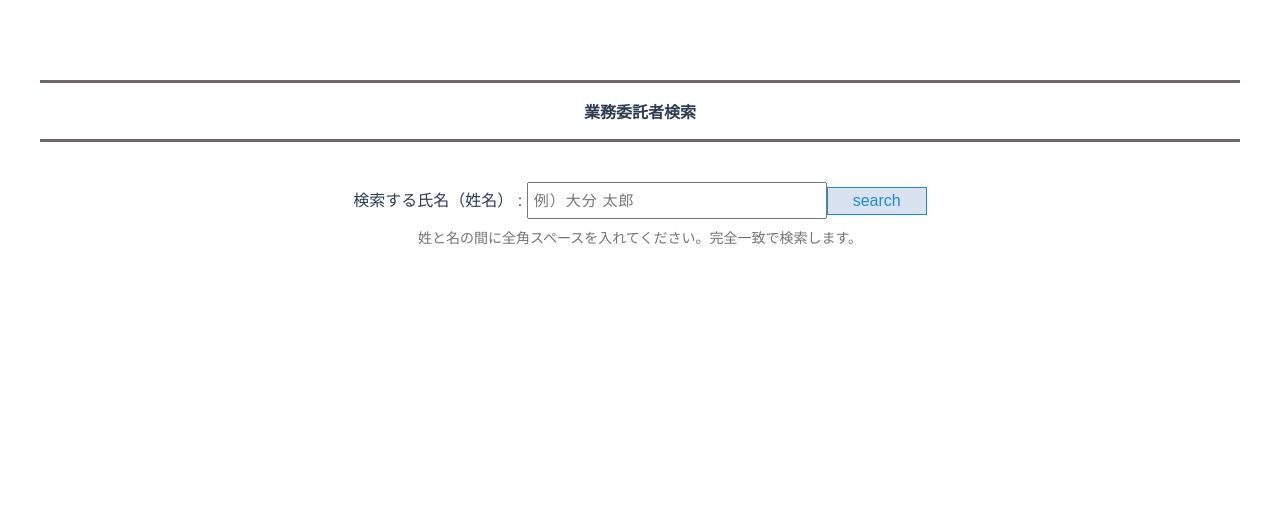
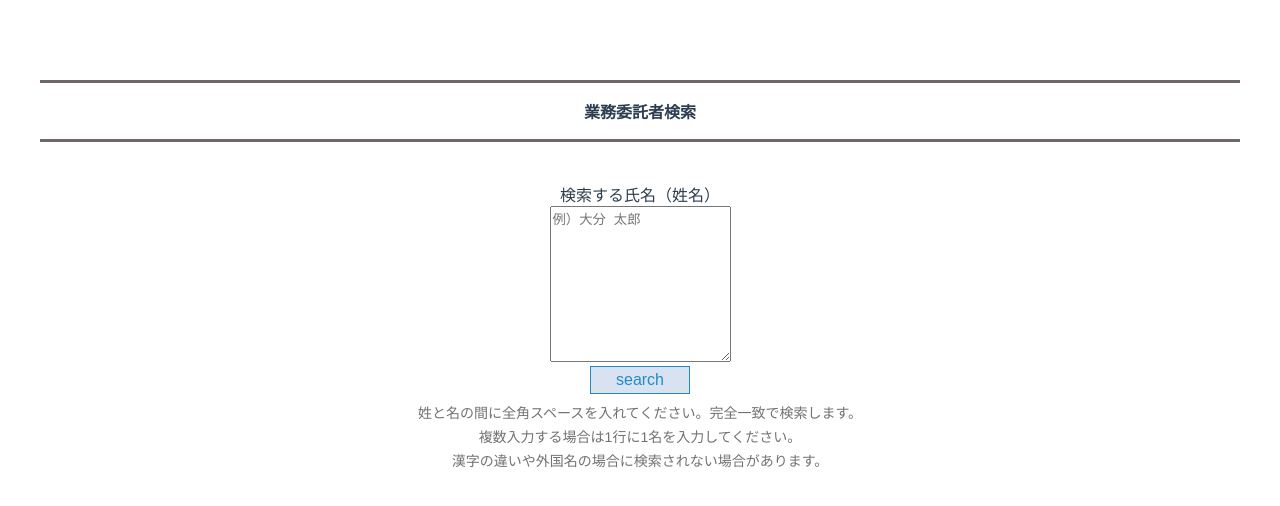
Before and after one commit to j-nakashima/oslist, a Vue app: page / in a window 1280 px wide. Shown: the top 506 px of the page. Built offline with nearby package versions, Linux system fonts and the light colour scheme; no server answers.

Commit message:
:wrench: #3.

```diff
--- a/src/App.vue
+++ b/src/App.vue
@@ -1,6 +1,19 @@
 <template>
   <div id="app" class="container">
     <h1>業務委託者検索</h1>
+    <div v-if="multi_flg">
+      <form @submit.prevent="search_multi">
+        <div class="fullname">
+          検索する氏名（姓名）<br/>
+          <textarea v-model="fullname" placeholder="例）大分 太郎" cols="20" rows="10"></textarea><br/>
+          <input type="submit" value="search" class="btn">
+          <p class="s-mess">姓と名の間に全角スペースを入れてください。完全一致で検索します。</p>
+          <p class="s-mess">複数入力する場合は1行に1名を入力してください。</p>
+          <p class="s-mess">漢字の違いや外国名の場合に検索されない場合があります。</p>
+        </div>
+      </form>
+    </div>
+    <div v-else>
       <form @submit.prevent="search">
         <div class="fullname">
           検索する氏名（姓名） : <input type="text" v-model="fullname" placeholder="例）大分 太郎" required>
@@ -8,6 +21,7 @@
           <p class="s-mess">姓と名の間に全角スペースを入れてください。完全一致で検索します。</p>
         </div>
       </form>
+    </div>
     <div v-if="message" class="message">{{ message }}</div>
     <div v-if="loading" class="container" id="loading">
       <img src="./assets/loading-19.gif" alt="loading">
@@ -33,13 +47,22 @@ export default {
       base_url: '',
       category_id: '',
       item_id_lastname: '',
-      item_id_firstname: ''
+      item_id_firstname: '',
+      multi_flg: true
     }
   },
   watch:{
     token: {
       handler: function(){
         sessionStorage.setItem('formifytoken', this.token);
+      }
+    },
+    fullname: function(newValue){
+      if ( newValue.length > 1024 ){
+         this.fullname = newValue.slice(0,1024);
+         alert('検索する人数を減らしてください（最大100名程度）');
+      }else{
+         this.fullname = newValue;
       }
     }
   },
@@ -72,27 +95,43 @@ export default {
         .then(response => response.json())
         .then(data => {this.token = data.jwt;})
     },
-    search: function(){
-      this.checkToken(true);
-      this.fullname.trim();
-      var _name = this.fullname.split('　');
+    split_name: function(fullname_){
+      var _name = fullname_.split('　');
       if(_name.length < 2) {
-         _name = this.fullname.split(' ');
+         _name = fullname_.split(' ');
       }
       this.last_name = _name[0];
       _name.shift();
       this.first_name = _name.join('　');
       if(!this.last_name){
-         this.message = '姓を入力してください';
+         this.message = '姓を入力してください(' + fullname_ + ')';
          this.first_name = '';
+         return false;
+      }
+      if(!this.first_name){
+         this.message = '空白で区切って名を入力してください(' + fullname_ + ')';
+         this.last_name = '';
+         return false;
+      }
+      return true;
+    },
+    search_multi: function(){
+      this.checkToken(true);
+      var fullnames = this.fullname.split('\n');
+      var firstnames = new Array();
+      var lastnames = new Array();
+      for (let i=0; i < fullnames.length; i++){
+        var fullname_ = fullnames[i].trim();
+        if (fullname_.length < 1){
+          continue;
+        }
+        if(!this.split_name(fullnames[i])){
           return;
         }
-      if(!this.first_name){
-         this.message = '名を入力してください';
-         this.last_name = '';
-         return;
+        firstnames.push(this.first_name);
+        lastnames.push(this.last_name);
       }
-      var params = {status: 'approved', category_id: this.category_id, [this.item_id_firstname] : this.first_name, [this.item_id_lastname] : this.last_name};
+      var params = {status: 'approved', category_id: this.category_id, [this.item_id_firstname] : firstnames, [this.item_id_lastname] : lastnames};
       var qparam = new URLSearchParams(params);
       var requestOptions = {
          method: "GET",
@@ -102,12 +141,20 @@ export default {
       this.loading=true;
       this.initValue();
       fetch(this.base_url + '/full_list/?' + qparam, requestOptions)
-          .then(response => response.text())
+          .then(response => {
+            if (response.status == '401'){
+              this.messages = 'Timeout. Please research.';
+              this.token = '';
+              this.getToken();
+              alert("Timeout. Please push search again.");
+              return;
+            }
+            return response.text();
+          })
           .then(data => this.html = data)
-          .then(console.log(this.html))
           .catch(error => {
             console.log(error);
-              this.message = '検索に失敗しました';
+            this.message = 'エラーが発生しました。';
           })
           .finally(() => this.loading = false)
     }
```
Lines whose indentation alone changed are shown as unchanged.
